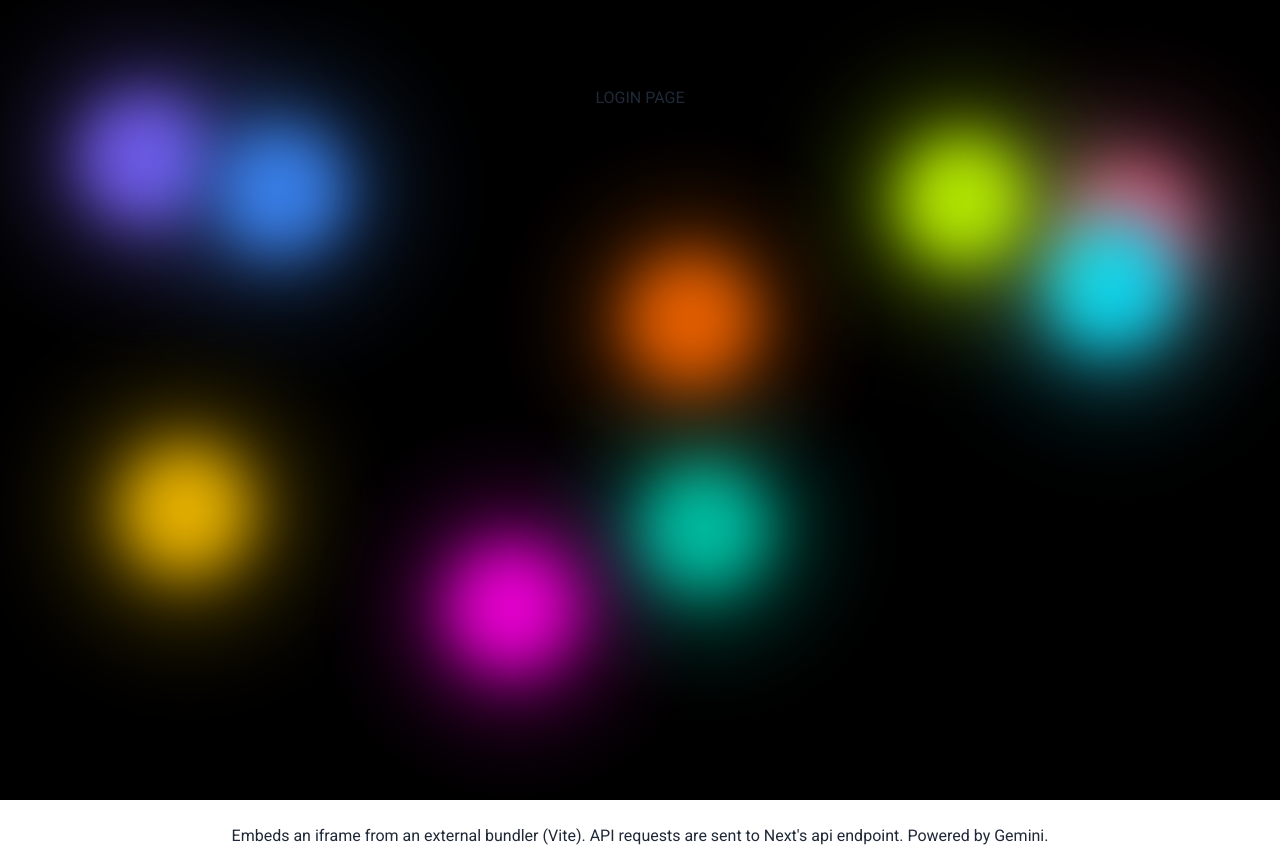
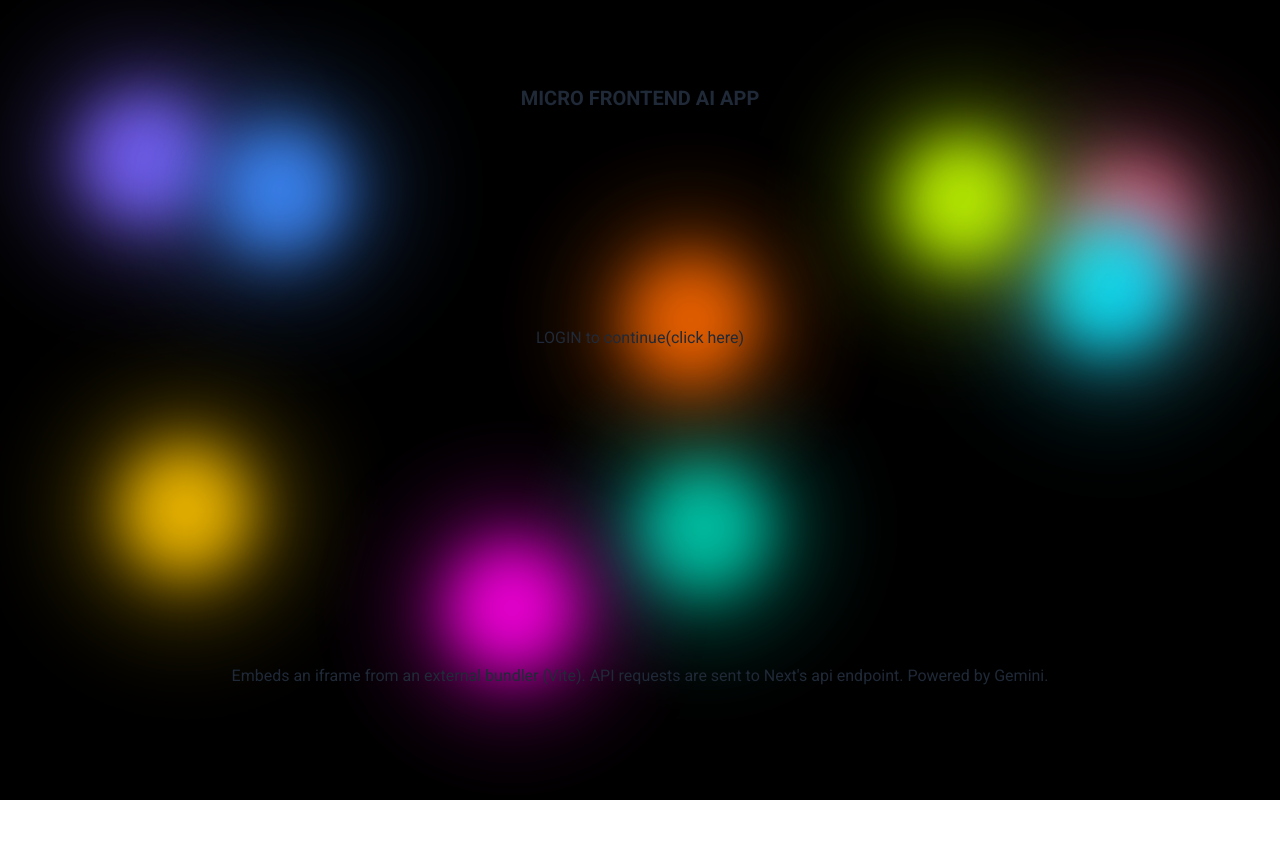
Before and after one commit to sabaudianin/ai-image, a Next.js app: page / in a window 1280 px wide. After the commit the page ends 808 px from the top, so only its background shows below. Built offline with nearby package versions, Linux system fonts and the light colour scheme.

Commit message:
feat screen height set

```diff
--- a/src/app/login/page.tsx
+++ b/src/app/login/page.tsx
@@ -4,7 +4,7 @@ import { AuthWithGoogle } from "@/components/AuthWithGoogle/AuthWithGoogle";
 
 export default function LoginPage() {
   return (
-    <section className=" flex-1 grid place-items-center mx-auto space-y-8 w-full ">
+    <section className="min-h-[80dvh] flex-1 grid place-items-center mx-auto space-y-8 w-full ">
       <div className="flex flex-col gap-4 text-center bg-black/50 p-8 rounded-lg">
         <h2 className="text-2xl font-semibold p-4">To Start</h2>
         <p className="text-sm md:text-xl">
--- a/src/app/page.tsx
+++ b/src/app/page.tsx
@@ -4,8 +4,9 @@ import Link from "next/link";
 
 export default function Home() {
   return (
-    <section className="font-sans grid grid-rows-[20px_1fr_20px] items-center justify-items-center min-h-screen p-8 pb-20 gap-16 sm:p-20 ">
-      <Link href="/login">LOGIN PAGE</Link>
+    <section className="font-sans grid grid-rows-[20px_1fr] items-center justify-items-center min-h-[80dvh]  p-8 sm:p-20 ">
+      <p className="text-xl font-bold">MICRO FRONTEND AI APP</p>
+      <Link href="/login">LOGIN to continue(click here)</Link>
     </section>
   );
 }
```
